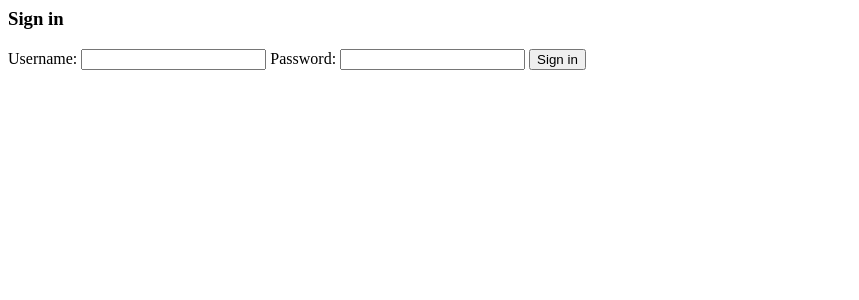
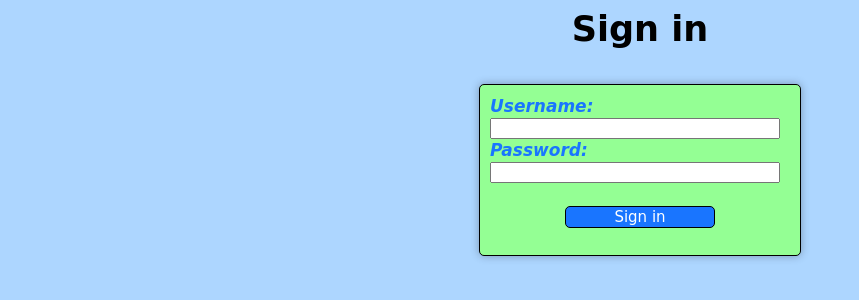
Before and after one commit to gdm02/SECUDEVCase2, a PHP site: page /login.php in a window 1280 px wide. Shown: the top 300 px of the page, without its empty margins (0-859 px from the left). Run offline with PHP 8.4, Linux system fonts and the light colour scheme.

Commit message:
Style Update

```diff
--- a/secudevcase2/login.php
+++ b/secudevcase2/login.php
@@ -1,15 +1,89 @@
+<head>
+
+	<style>
+
+		body{
+			background-color: #ADD6FF;
+		}
+
+		#header{
+			font-family: "Comic Sans MS", cursive, sans-serif;
+			font-size: 30px;
+		}
+
+		div{
+			display: block;
+			text-align: center;
+		}
+
+		form{
+			background-color: #94FF94;
+			margin: auto;
+			position: relative;
+			width: 300px;
+			height: 150px;
+			font-family: "Comic Sans MS", cursive, sans-serif;
+			font-size: 17px;
+			font-style: italic;
+			line-height: 23px;
+			font-weight: bold;
+			color: #1975FF;
+			border-radius: 5px;
+			padding: 10px;
+			border: 1px solid black;
+			box-shadow: 0px 0px 8px rgba(0, 0, 0, 0.3);
+		}
+
+		input{
+			width: 290px;
+		}
+
+		#submit{
+			background-color: #1975FF;
+    		border-radius: 5px;
+    		color: white;
+    		font-family: "Comic Sans MS", cursive, sans-serif;
+    		font-size: 15px;
+    		border: 1px solid black;
+    		width: 150px;
+		}
+
+		.buttonholder{
+			text-align: center;
+		}
+
+		#fail{
+			text-align: center;
+			color: red;
+			font-family: "Comic Sans MS", cursive, sans-serif;
+			font-size: 25px;
+		}
+
+		#success{
+			text-align: center;
+			color: #33CC33;
+			font-family: "Comic Sans MS", cursive, sans-serif;
+			font-size: 25px;
+		}
+
+	</style>
+
+</head>
+
+
+<body>
 <?php
 
 session_start();
 
 include 'connect.php';
 
-echo '<h3>Sign in</h3>';
+echo "<div id = \"header\"> <h3>Sign in</h3> </div>";
 
 //first, check if the user is already signed in. If that is the case, there is no need to display this page
 if(isset($_SESSION['signed_in']) && $_SESSION['signed_in'] == true)
 {
-    echo 'You are already signed in, you can <a href="/signout.php">sign out</a> if you want.';
+    echo '<div id = "success">You are already signed in, you can <a href="/signout.php">sign out</a> if you want.</div>';
 }
 else
 {
@@ -18,9 +92,11 @@ else
         /*the form hasn't been posted yet, display it
           note that the action="" will cause the form to post to the same page it is on */
         echo '<form method="post" action="">
-            Username: <input type="text" name="user_name" />
-            Password: <input type="password" name="user_pass">
-            <input type="submit" value="Sign in" />
+            Username: <br> <input type="text" name="user_name" />
+			<br>
+            Password: <br> <input type="password" name="user_pass">
+			<br><br>
+            <div class = "buttonholder"> <input id = "submit" type="submit" value="Sign in" /> </div>
          </form>';
     }
     else
@@ -68,7 +144,7 @@ else
 
 	            if($stmt -> rowCount() == 0)
 	                {
-	                    echo 'You have supplied a wrong user/password combination. <a href="login.php"> Please try again. </a>';
+	                    echo '<div id = "fail">You have supplied a wrong user/password combination. <a href="login.php"> Please try again. </a> </div>';
 	                }
 	                else
 	                {
@@ -91,13 +167,15 @@ else
 	                        $_SESSION['joindate'] = $row['joindate'];
 	                    }
 
-	                    echo 'Welcome, ' . $_SESSION['firstname'] . '. <a href="messageboard.php">Proceed to the forum overview</a>.';
+	                    echo '<div id = "success">Welcome, ' . $_SESSION['firstname'] . '. <a href="messageboard.php">Proceed to the forum overview</a>.</div>';
 	                }
             }
             catch(PDOException $e){
-            	echo 'An error occured. <a href="login.php"> Please try again. </a>';
+            	echo '<div id = "fail"> An error occured. <a href="login.php"> Please try again. </a> </div>';
             }
 
         }
     }
 }
+?>
+</body>
--- a/secudevcase2/register.php
+++ b/secudevcase2/register.php
@@ -251,7 +251,7 @@
 
 							)
 						);
-					echo "<div id = \"success\">Registration successful.</div> <a href='login.php'>Login</a>";
+					echo "<div id = \"success\">Registration successful. <a href='login.php'>Login</a> </div>";
 				}
 				catch(PDOException $e){
 					echo "<div id = \"fail\">An error occured. Click <a href='main.php'>here</a> to go back to main page.</div>";
```
Also changed, not shown: secudevcase2/messageboard.php (+51 -33 lines), secudevcase2/userprofile.php (+35 -5 lines).
